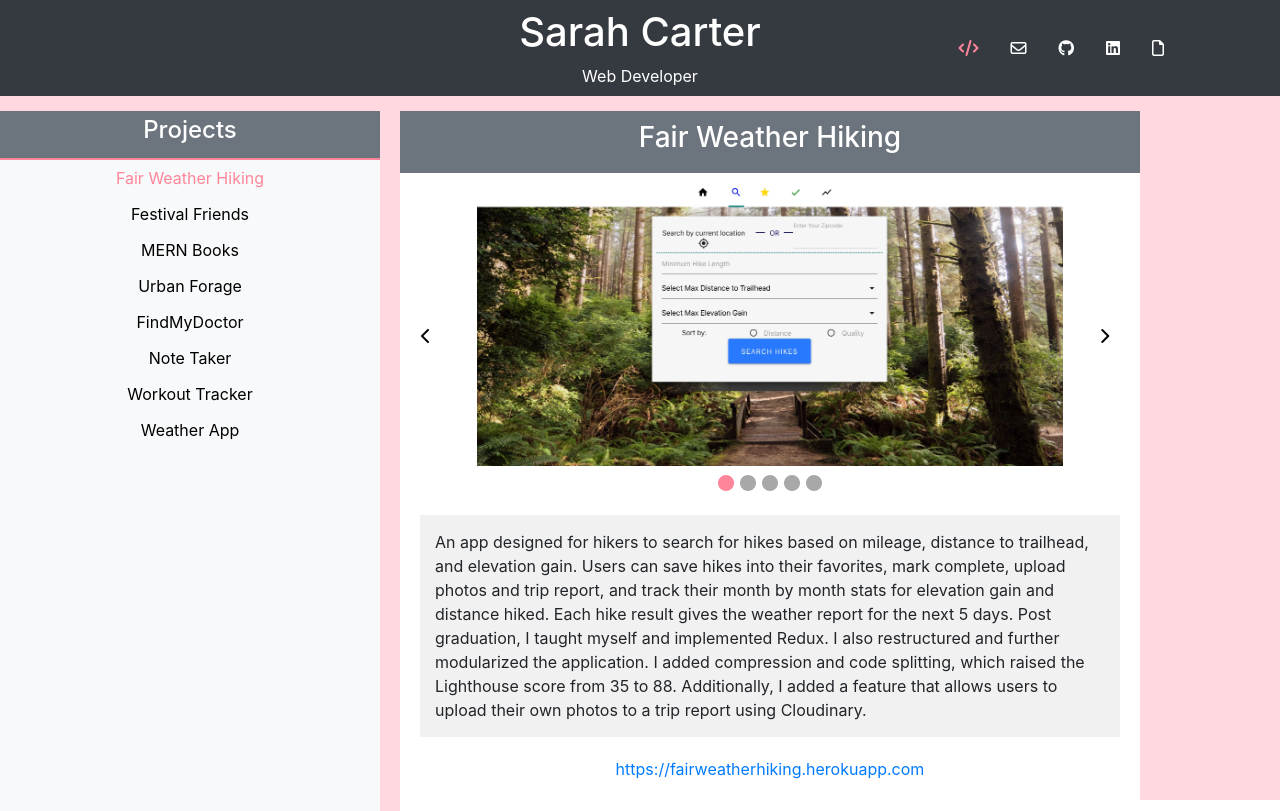
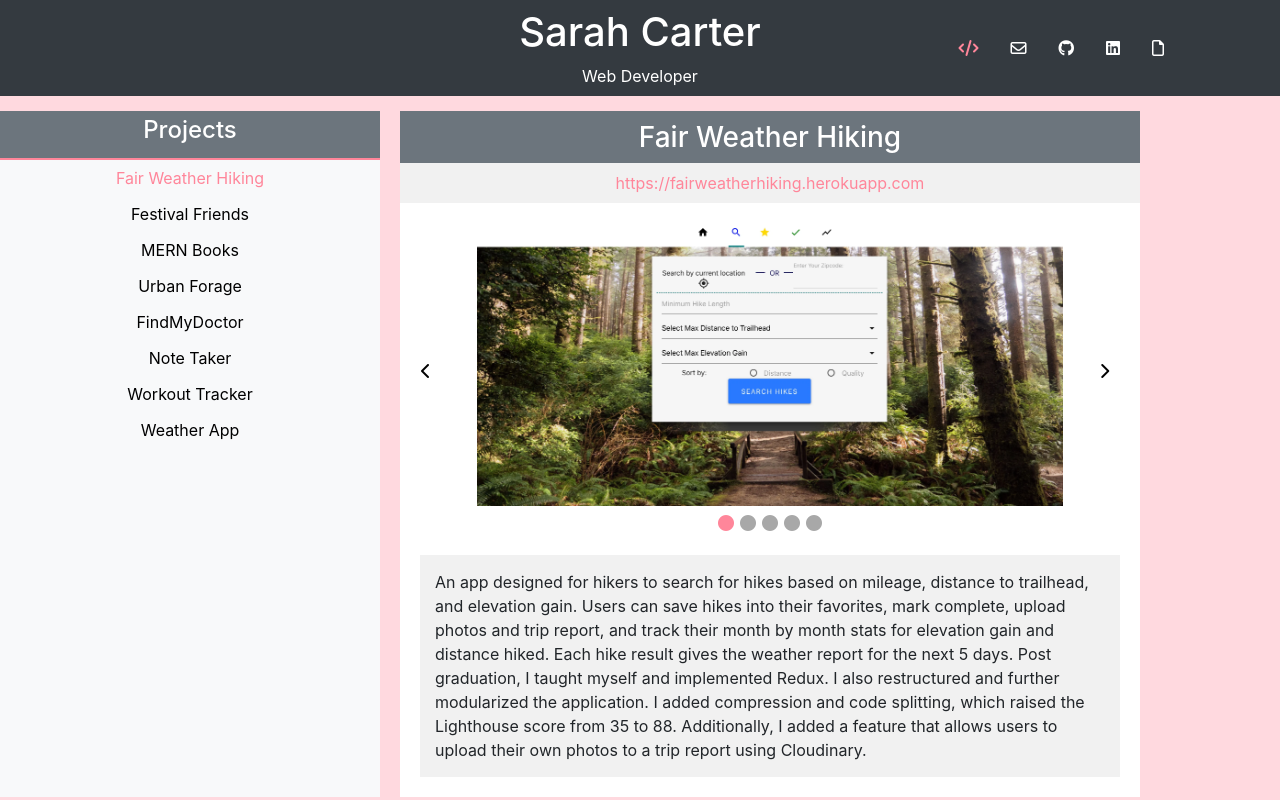
Before and after one commit to sarahm16/React-Portfolio, a React (Create React App) app: page / in a window 1280 px wide. Built offline with nearby package versions, Linux system fonts and the light colour scheme.

Commit message:
moved app link to under title of app

```diff
--- a/src/components/project/project.js
+++ b/src/components/project/project.js
@@ -44,16 +44,18 @@ class Project extends Component {
 
     render() {
         let src;
-        console.log('rendering');
+
         const { name, description, technologies, url, image, imageWidth } = this.props.details;
 
         this.state.chrome ? src = images(`./${image[this.state.currentImage]}.webp`) : src = images(`./${image[this.state.currentImage]}.png`)
-
 
         return(
             <div className='container'>
                 <div className='justify-content-center row title bg-secondary'>
                     <h3>{name}</h3>
+                </div>
+                <div className='justify-content-center row link'>
+                    <a href={url} target='blank' id='link'>{url}</a>
                 </div>
                 <div className='row'>
                     <div className='col'>
@@ -61,7 +63,7 @@ class Project extends Component {
                             <div className='col-lg-1 my-auto'>
                                 <button id='next' onClick={this.prevImage}><i className="fas fa-chevron-left"></i></button>
                             </div>
-                            <div className='col-lg-10'>
+                            <div className='col-lg-10 images'>
                                 <img src={src} alt={name} style={{width: imageWidth}} className='mx-auto'></img>
                                 <div className='carousel'>
                                     {image.map((image, index) => {
@@ -81,10 +83,10 @@ class Project extends Component {
                 <div className='row description'>
                     {description}
                 </div>
-                <div className='link'>
+                {/* <div className='link'> */}
                     {/* <Link to={url}>{url}</Link> */}
-                    <a href={url} target='blank'>{url}</a>
-                </div>
+                    {/* <a href={url} target='blank'>{url}</a> */}
+                {/* </div> */}
             </div>
         )
     }
--- a/src/components/project/style.css
+++ b/src/components/project/style.css
@@ -30,10 +30,10 @@ img {
 }
 
 .title {
-    padding: 10px 0px 10px 0px;
+    padding: 10px 0px 0px 0px;
     /* background-color: gray; */
     color: white;
-    margin-bottom: 5px;
+    /* margin-bottom: 5px; */
 }
 
 #next,
@@ -41,7 +41,17 @@ img {
     background-color: transparent;
 }
 
+.images {
+    margin-top: 10px;
+}
+
 .link {
     text-align: center;
-    margin-bottom: 30px;
+    margin-bottom: 5px;
+    padding: 8px 0px 8px 0px;
+    background-color: rgba(233, 233, 233, 0.61);
 }
+
+#link {
+    color: rgb(255, 134, 154)
+}
```
